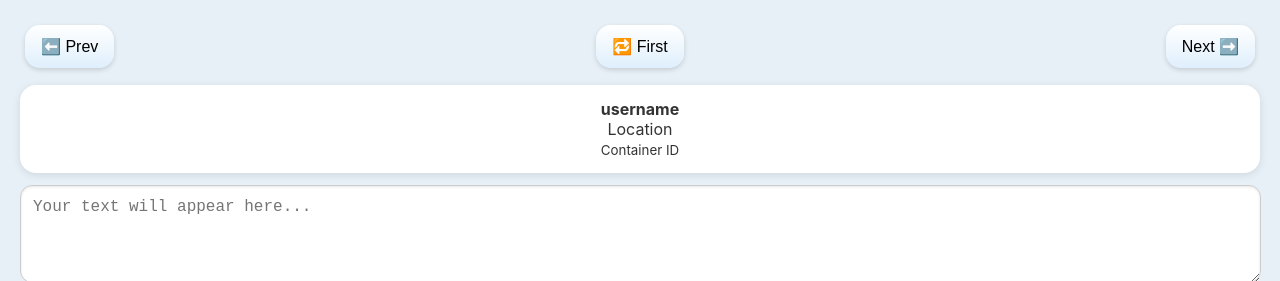
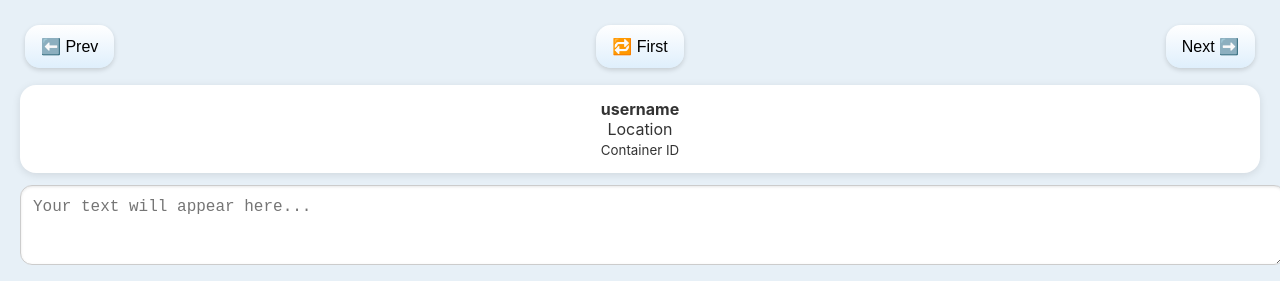
Before and after one commit to Teng-0822/Mobiletimeshit, a plain HTML site: page index.html in a window 1280 px wide. Shown: the top 281 px of the page. Drawn offline with Linux system fonts and the light colour scheme.

Commit message:
Update index.html

```diff
--- a/index.html
+++ b/index.html
@@ -26,7 +26,7 @@
       transform: translateY(-1px);
     }
     textarea {
-      width: 98%;
+      width: 100%;
       padding: 12px;
       font-size: 16px;
       margin-bottom: 10px;
@@ -122,7 +122,7 @@
   </div>
   -->
 
-  <textarea id="textBox" rows="4" placeholder="Your text will appear here..."></textarea>
+  <textarea id="textBox" rows="3" placeholder="Your text will appear here..."></textarea>
   <button onclick="generateContent()">⚡Generate</button>
   <button onclick="copyText()">📋Text Post</button>
   <button onclick="copyRandomReply()">🎲Reply</button>
```
